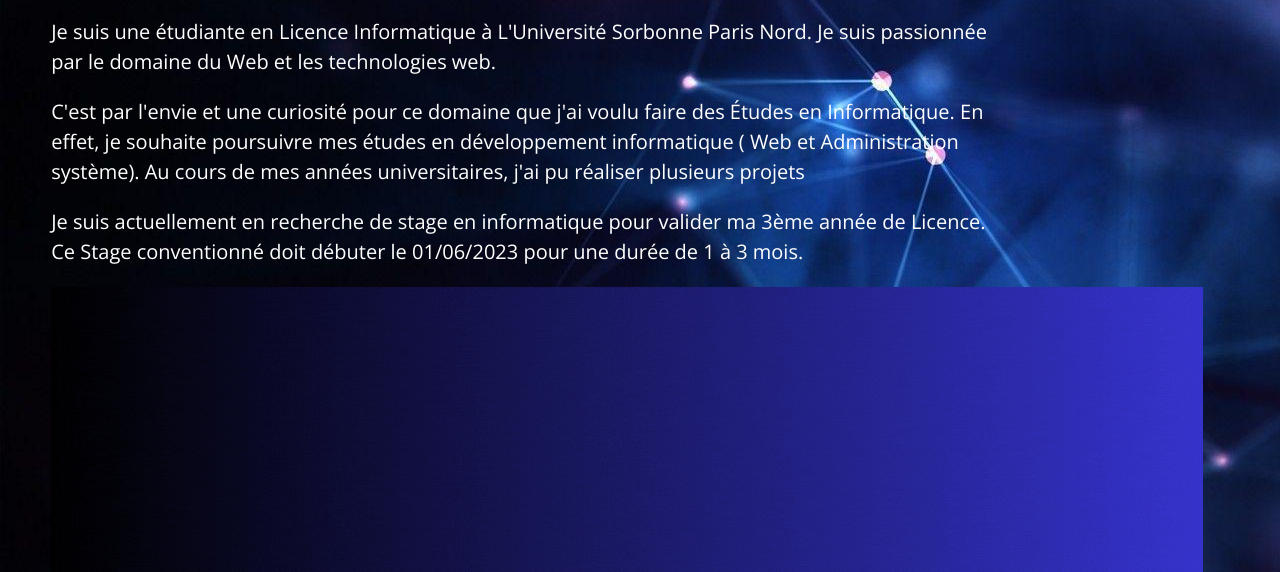
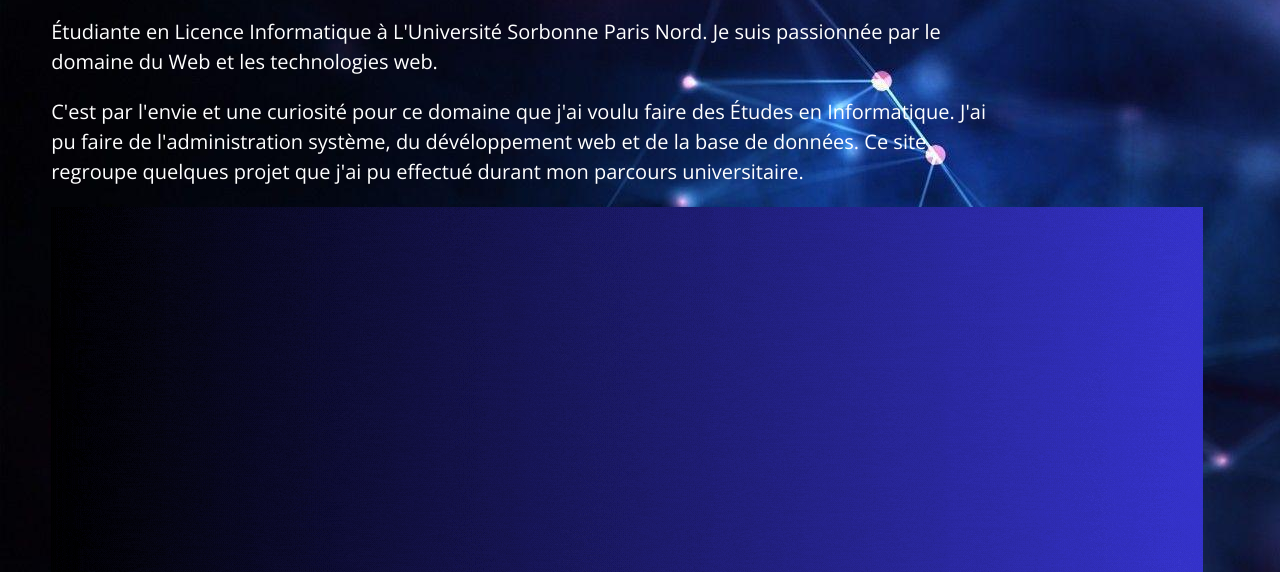
Before and after one commit to nivethavij/website, a plain HTML site: page index.html in a window 1280 px wide. Shown: the part 228-800 px from the top of the page. Drawn offline with nearby package versions, Linux system fonts and the light colour scheme.

Commit message:
Update index.html

```diff
--- a/index.html
+++ b/index.html
@@ -22,18 +22,14 @@
             <header>
                 <h1>Bienvenue</h1>
                     <p>
-                        Je suis une étudiante en Licence Informatique à L'Université Sorbonne
+                        Étudiante en Licence Informatique à L'Université Sorbonne
                         Paris Nord. Je suis passionnée par le domaine du Web et les technologies web.
                     </p>
                     <p>
                         C'est par l'envie et une curiosité pour ce domaine que j'ai voulu faire des Études en Informatique.
-                        En effet, je souhaite poursuivre mes études en développement informatique ( Web et Administration système).
+                        J'ai pu faire de l'administration système, du dévéloppement web et de la base de données.
+                        Ce site regroupe quelques projet que j'ai pu effectué durant mon parcours universitaire.
 
-                        Au cours de mes années universitaires, j'ai pu réaliser plusieurs projets
-                    </p>
-                    <p>
-                        Je suis actuellement en recherche de stage en informatique pour valider ma 3ème année de Licence.
-                        Ce Stage conventionné doit débuter le 01/06/2023 pour une durée de 1 à 3 mois.
                     </p>
             </header>
 
```
